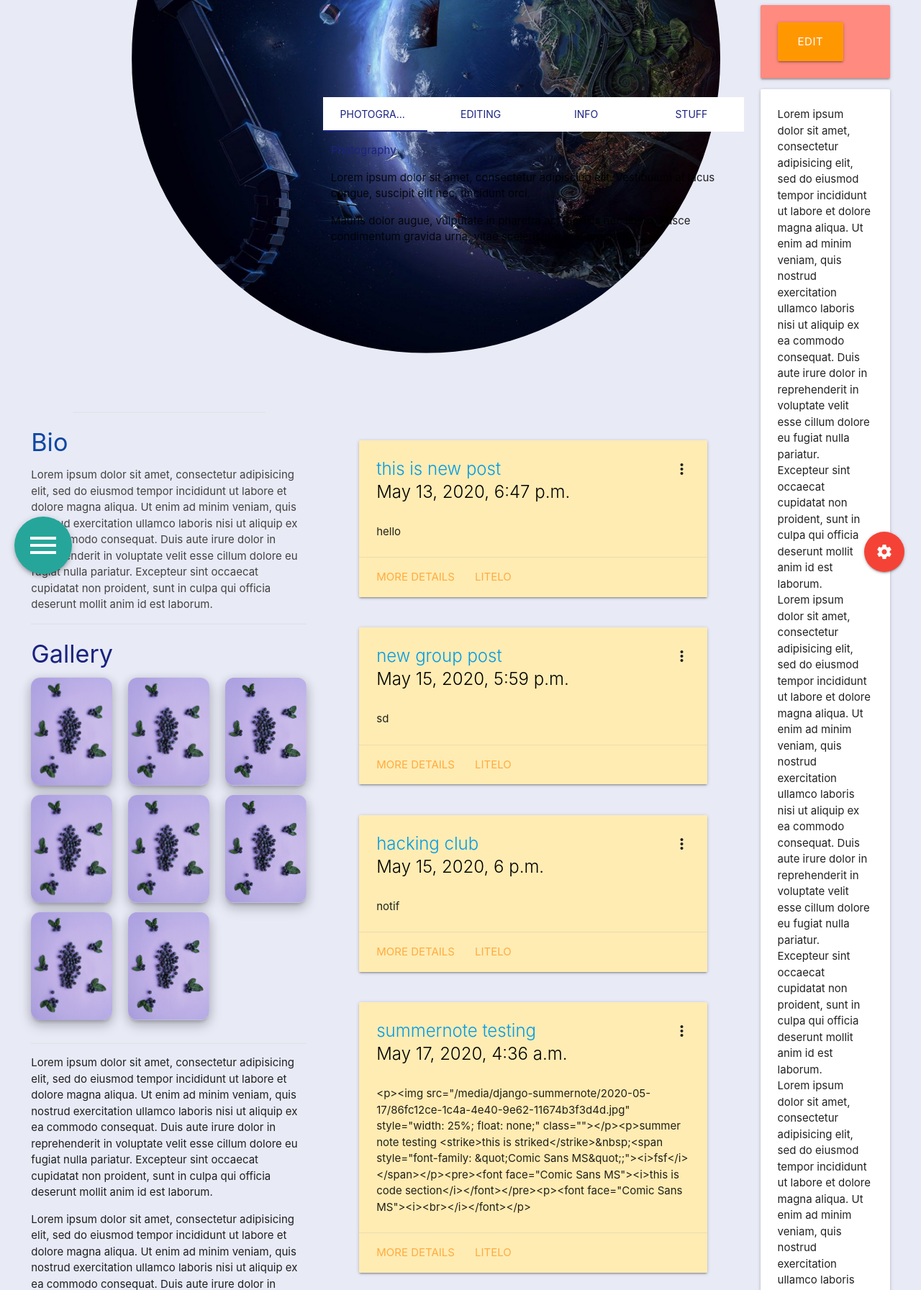
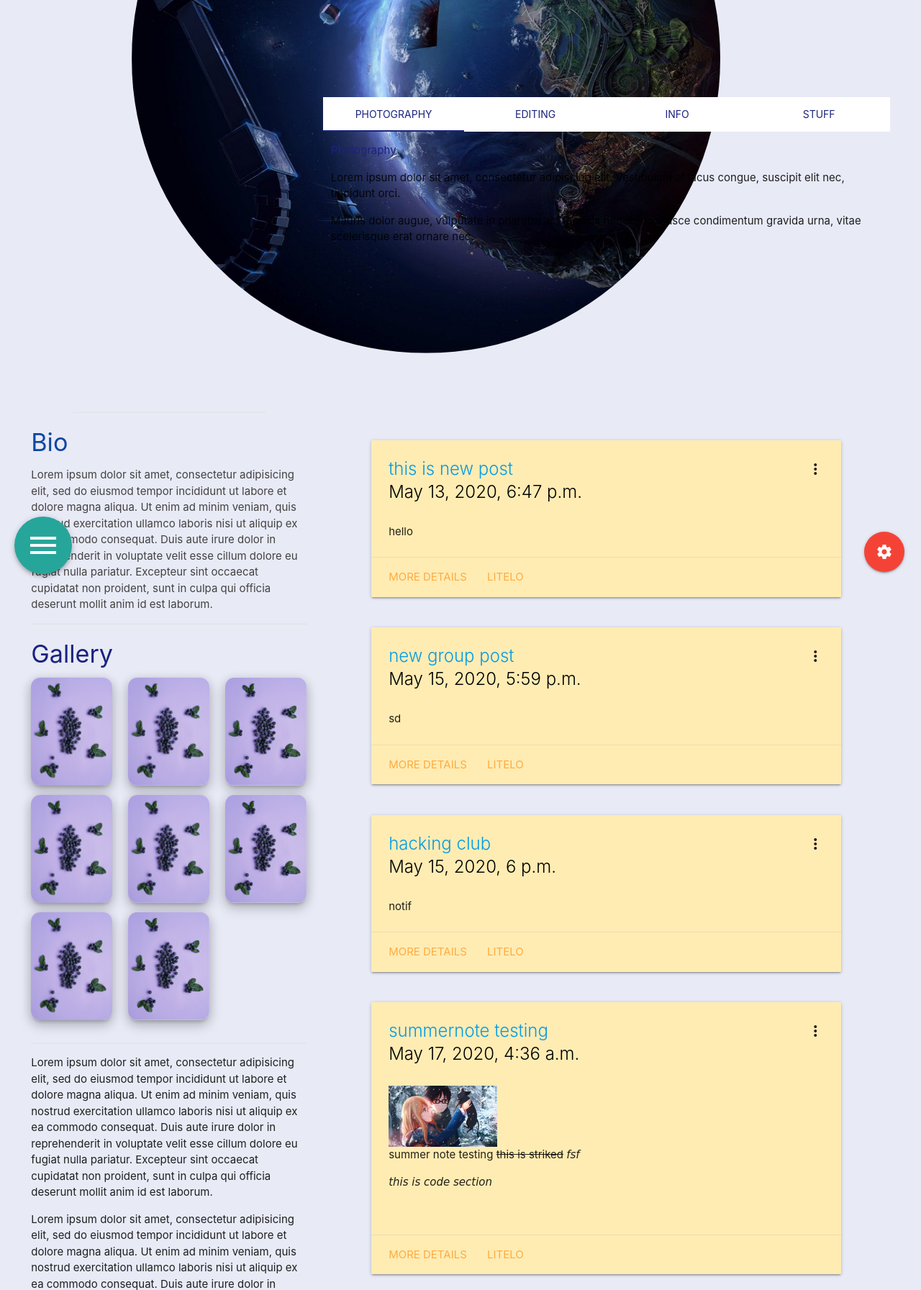
Before and after one commit to diptarag1/devjam-project, a Django app: a page that uses user/templates/users/profile.html in a window 1280 px wide. Shown: the part 1228-3021 px from the top of the page at 72% size. Run offline with Django 3.2, Linux system fonts and the light colour scheme; a user stored in the database is signed in; data comes from the database, SQL or seed files in the repository; both versions use the stored data as it was after the commit; some libraries are stand-ins or nearby versions.

Commit message:
changes to profile page

```diff
--- a/DevjamProject/settings.py
+++ b/DevjamProject/settings.py
@@ -47,6 +47,7 @@ INSTALLED_APPS = [
     'Tag',
     'Group',
     'django_summernote',
+    'materializecssform',
 
 ]
 
--- a/Group/templates/Group/group_detail.html
+++ b/Group/templates/Group/group_detail.html
@@ -41,7 +41,9 @@
                 <img src="{{group.logo.url}}">
                 <!-- <h1 class="card-title"></h1> -->
                 <span class="card-title">
-                    <h1 style="color: #ffffff; background-color: #263238";>{{group.title}}</h1>
+                    <h1 class="blue-grey-text text-darken-4" ;>{{group.title}}</h1>
+
+                    <!-- <h1 class="text" style="color: #ffffff; background-color: #263238";>{{group.title}}</h1> -->
                 </span>
             </div>
             <div class="card-content">
--- a/templates/snippets/postCardMini.html
+++ b/templates/snippets/postCardMini.html
@@ -21,7 +21,7 @@
                     </div>
                 </div>
                 <div class="postCards-mainContent">
-                    <p>{{ post.content }}</p>
+                    <p>{{ post.content|safe }}</p>
                 </div>
                 <!-- <div class="row">
                     <div class="col s12 l12 ">
--- a/user/templates/users/profile.html
+++ b/user/templates/users/profile.html
@@ -1,5 +1,6 @@
 {% load static %}
 {% load crispy_forms_tags %}
+{% load materializecss %}
 <html lang="en">
 
 <head>
@@ -334,6 +335,7 @@
                                 border-radius: 1vw;
                                 margin-bottom: 1vw;
                             }
+
                             /* .spaceOut{
                                         padding-bottom: 1vw;
                                     } */
@@ -341,42 +343,42 @@
                         <div class="row">
                             <div class="col s4 l4">
                                 <div class="spaceOut">
-                                            <img src="{% static 'gallery/bb.jpg' %}"  class="responsive-img materialboxed z-depth-3 myImg">
+                                    <img src="{% static 'gallery/bb.jpg' %}" class="responsive-img materialboxed z-depth-3 myImg">
                                 </div>
                             </div>
                             <div class="col s4 l4">
                                 <div class="spaceOut">
-                                            <img src="{% static 'gallery/bb.jpg' %}"  class="responsive-img materialboxed z-depth-3 myImg">
+                                    <img src="{% static 'gallery/bb.jpg' %}" class="responsive-img materialboxed z-depth-3 myImg">
                                 </div>
                             </div>
                             <div class="col s4 l4">
                                 <div class="spaceOut">
-                                            <img src="{% static 'gallery/bb.jpg' %}"  class="responsive-img materialboxed z-depth-3  myImg">
+                                    <img src="{% static 'gallery/bb.jpg' %}" class="responsive-img materialboxed z-depth-3  myImg">
                                 </div>
                             </div>
                             <div class="col s4 l4">
                                 <div class="spaceOut">
-                                            <img src="{% static 'gallery/bb.jpg' %}"  class="responsive-img materialboxed z-depth-3 myImg">
+                                    <img src="{% static 'gallery/bb.jpg' %}" class="responsive-img materialboxed z-depth-3 myImg">
                                 </div>
                             </div>
                             <div class="col s4 l4">
                                 <div class="spaceOut">
-                                            <img src="{% static 'gallery/bb.jpg' %}"  class="responsive-img materialboxed z-depth-3 myImg">
+                                    <img src="{% static 'gallery/bb.jpg' %}" class="responsive-img materialboxed z-depth-3 myImg">
                                 </div>
                             </div>
                             <div class="col s4 l4">
                                 <div class="spaceOut">
-                                            <img src="{% static 'gallery/bb.jpg' %}"  class="responsive-img materialboxed z-depth-3 myImg">
+                                    <img src="{% static 'gallery/bb.jpg' %}" class="responsive-img materialboxed z-depth-3 myImg">
                                 </div>
                             </div>
                             <div class="col s4 l4">
                                 <div class="spaceOut">
-                                            <img src="{% static 'gallery/bb.jpg' %}"  class="responsive-img materialboxed z-depth-3 myImg">
+                                    <img src="{% static 'gallery/bb.jpg' %}" class="responsive-img materialboxed z-depth-3 myImg">
                                 </div>
                             </div>
                             <div class="col s4 l4">
                                 <div class="spaceOut">
-                                            <img src="{% static 'gallery/bb.jpg' %}"  class="responsive-img materialboxed z-depth-3 myImg">
+                                    <img src="{% static 'gallery/bb.jpg' %}" class="responsive-img materialboxed z-depth-3 myImg">
                                 </div>
                             </div>
 
@@ -463,7 +465,7 @@
 
 
             </div>
-            <div class="col s12 l6">
+            <div class="col s12 l8">
                 <div class="row">
                     <div class="col s12 l12">
                         <h2 id="username" class="left ">{{ userd.username }}</h2>
@@ -503,6 +505,12 @@
                             <p> {{userd.profile.get_gender_display}} </p>
                             <p> From: {{userd.profile.country}} </p>
                             <p> Bio:{{userd.profile.bio}} </p>
+                            {% if user.is_authenticated %}
+                            {% if userd == user %}
+                            <span><a href="#exampleModal" class="btn btn-large orange modal-trigger"> Edit</a></span>
+                            {% endif %}
+                            {% endif %}
+
                         </div>
                         <div id="stuff" class="col s12">
                             <p class="flow-text indigo-text text-darken-4">stuff</p>
@@ -533,28 +541,10 @@
                 </div>
 
             </div>
-            <div class="col s12 l2">
+            <!-- <div class="col s12 l2">
                 <div class="card  red accent-1">
                     <div class="card-content">
-                        {% if user.is_authenticated %}
-                        {% if userd == user %}
 
-
-                        <div class="fixed-action-btn">
-                            <a class="btn-floating btn-large red">
-                                <i class="large material-icons">settings</i>
-                            </a>
-                            <ul>
-                                <li><a href="{% url 'post-create' %}" data-position="left" class="tooltipped btn-floating btn-large  red" data-tooltip="Create Post"><i class="material-icons">add</i></a></li>
-                                <li><a href="#exampleModal" data-position="left" class="tooltipped btn-floating  btn-large amber darken-1" data-tooltip="ResetPassword"><i class="material-icons">edit</i></a></li>
-                                <li><a data-position="left" class="tooltipped btn-floating  btn-large green" data-tooltip="Create Post"><i class="material-icons">publish</i></a></li>
-                                <li><a href="{% url 'blog-home' %}password-reset/" data-position="left" class="tooltipped btn-floating  btn-large blue" data-tooltip="Reset Password"><i class="material-icons">attach_file</i></a></li>
-                            </ul>
-                        </div>
-                        <span><a href="#exampleModal" class="btn btn-large orange modal-trigger"> Edit</a></span>
-
-                        {% endif %}
-                        {% endif %}
 
                     </div>
                 </div>
@@ -578,7 +568,7 @@
                 </div>
 
 
-            </div>
+            </div> -->
 
         </div>
 
@@ -597,7 +587,7 @@
                     {% csrf_token %}
                     <div class="modal-body">
                         <fieldset class="form-group">
-                        {{pform|crispy}}
+                            {{pform|materializecss}}
                         </fieldset>
                     </div>
                     <div class="modal-footer">
@@ -624,6 +614,24 @@
         </div>
 
     </div>
+    {% if user.is_authenticated %}
+    {% if userd == user %}
+
+
+    <div class="fixed-action-btn">
+        <a class="btn-floating btn-large red">
+            <i class="large material-icons">settings</i>
+        </a>
+        <ul>
+            <li><a href="{% url 'post-create' %}" data-position="left" class="tooltipped btn-floating btn-large  red" data-tooltip="Create Post"><i class="material-icons">add</i></a></li>
+            <li><a href="#exampleModal" data-position="left" class="tooltipped btn-floating  btn-large amber darken-1" data-tooltip="ResetPassword"><i class="material-icons">edit</i></a></li>
+            <li><a data-position="left" class="tooltipped btn-floating  btn-large green" data-tooltip="Create Post"><i class="material-icons">publish</i></a></li>
+            <li><a href="{% url 'blog-home' %}password-reset/" data-position="left" class="tooltipped btn-floating  btn-large blue" data-tooltip="Reset Password"><i class="material-icons">attach_file</i></a></li>
+        </ul>
+    </div>
+
+    {% endif %}
+    {% endif %}
     <!-- Compiled and minified JavaScript -->
     <script src="{% static 'jquery-3.3.1.min.js' %}"></script>
     <script src="{% static 'materialize.min.js' %}"></script>
```
Also changed, not shown: db.sqlite3. Lines whose indentation alone changed are shown as unchanged.
